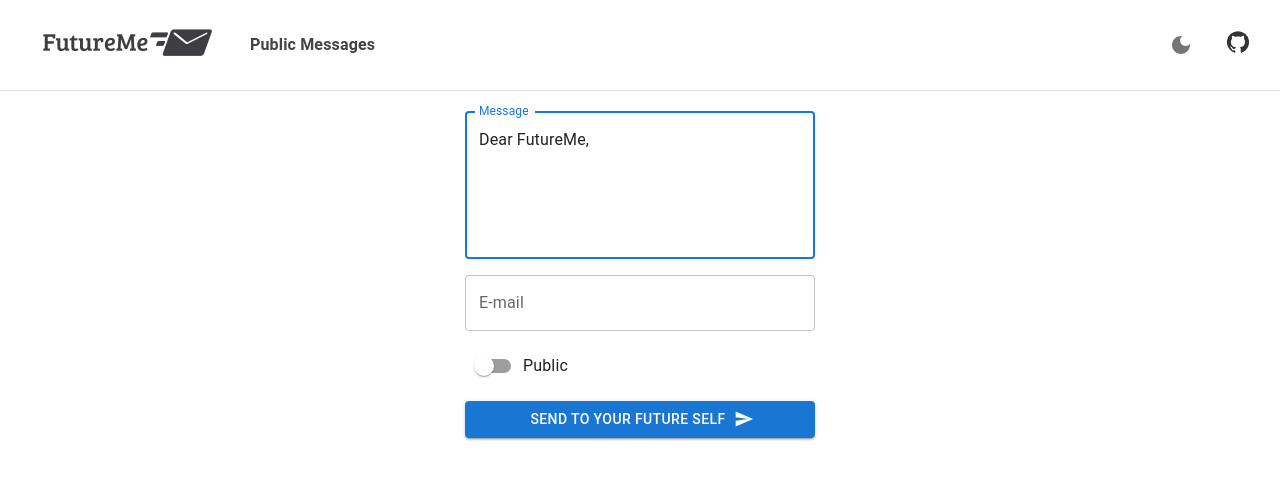
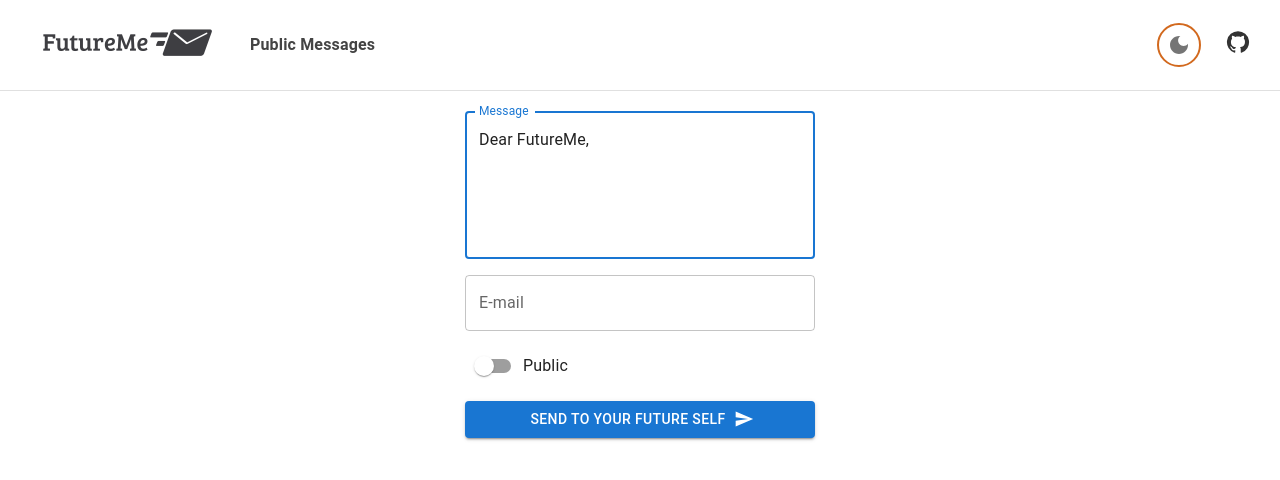
Before and after one commit to AbdoElsaed/FutureMe, a Next.js app in the folder client/: page / in a window 1280 px wide. Shown: the top 480 px of the page. Built offline with nearby package versions, Linux system fonts and the light colour scheme.

Commit message:
some styles changed

```diff
--- a/client/components/Letters/SingleLetter.js
+++ b/client/components/Letters/SingleLetter.js
@@ -34,7 +34,7 @@ const SingleLetter = ({ id }) => {
           </Typography>
           <div className={styles.body}>{msg.msg}</div>
           <Typography
-            className={styles.footerDate}
+            style={{ marginTop: '20px' }}
             gutterBottom
             variant="p"
             component="div"
--- a/client/components/ThemeToggle.js
+++ b/client/components/ThemeToggle.js
@@ -15,7 +15,8 @@ const ThemeToggle = ({ themeColor, setThemeColor }) => {
         title={
           themeColor === "dark" ? "switch to light mode" : "switch to dark mode"
         }
-        className={styles.themeToggleBtn}
+        // className={styles.themeToggleBtn}
+        style={{ border: '2px solid chocolate' }}
         aria-label="Theme Toggle"
         onClick={handleClick}
       >
```
